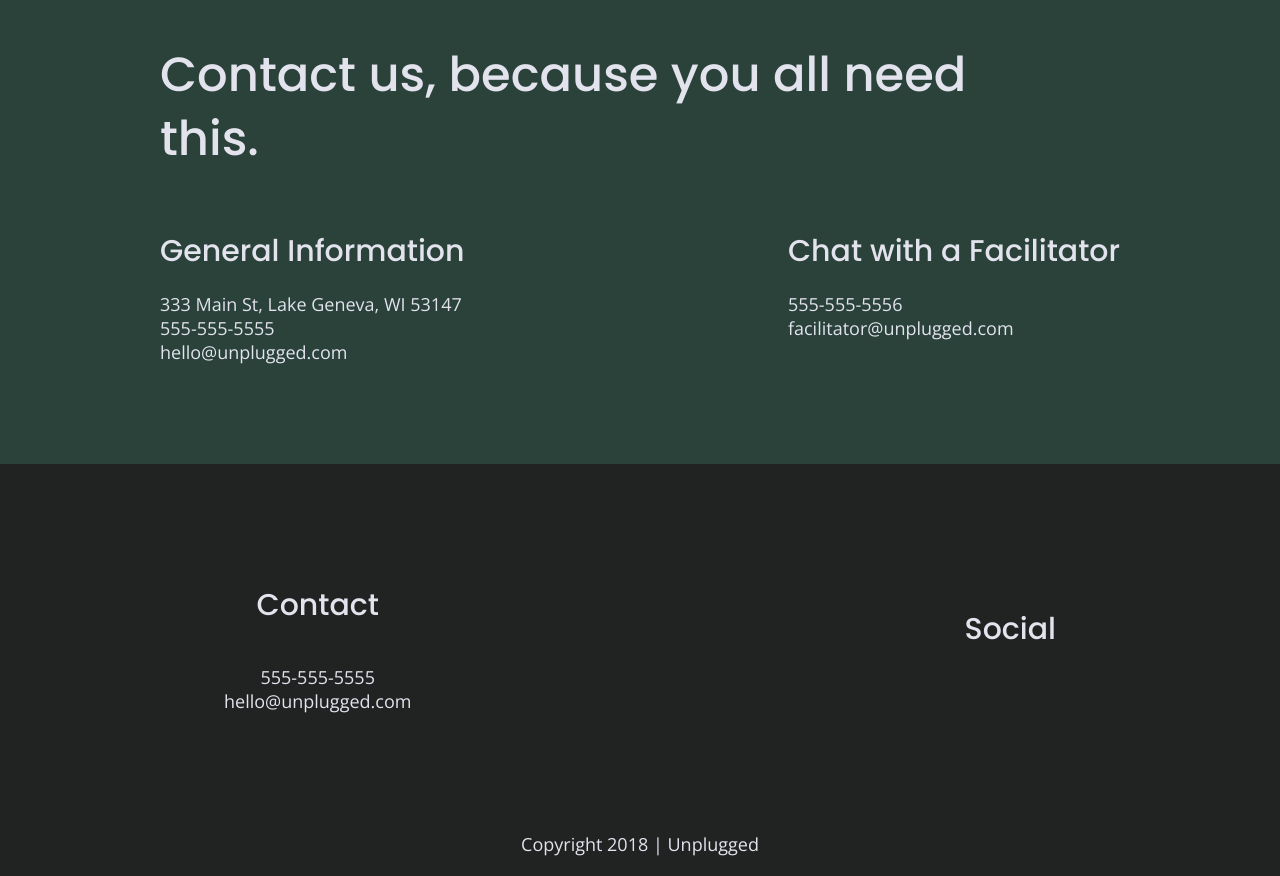
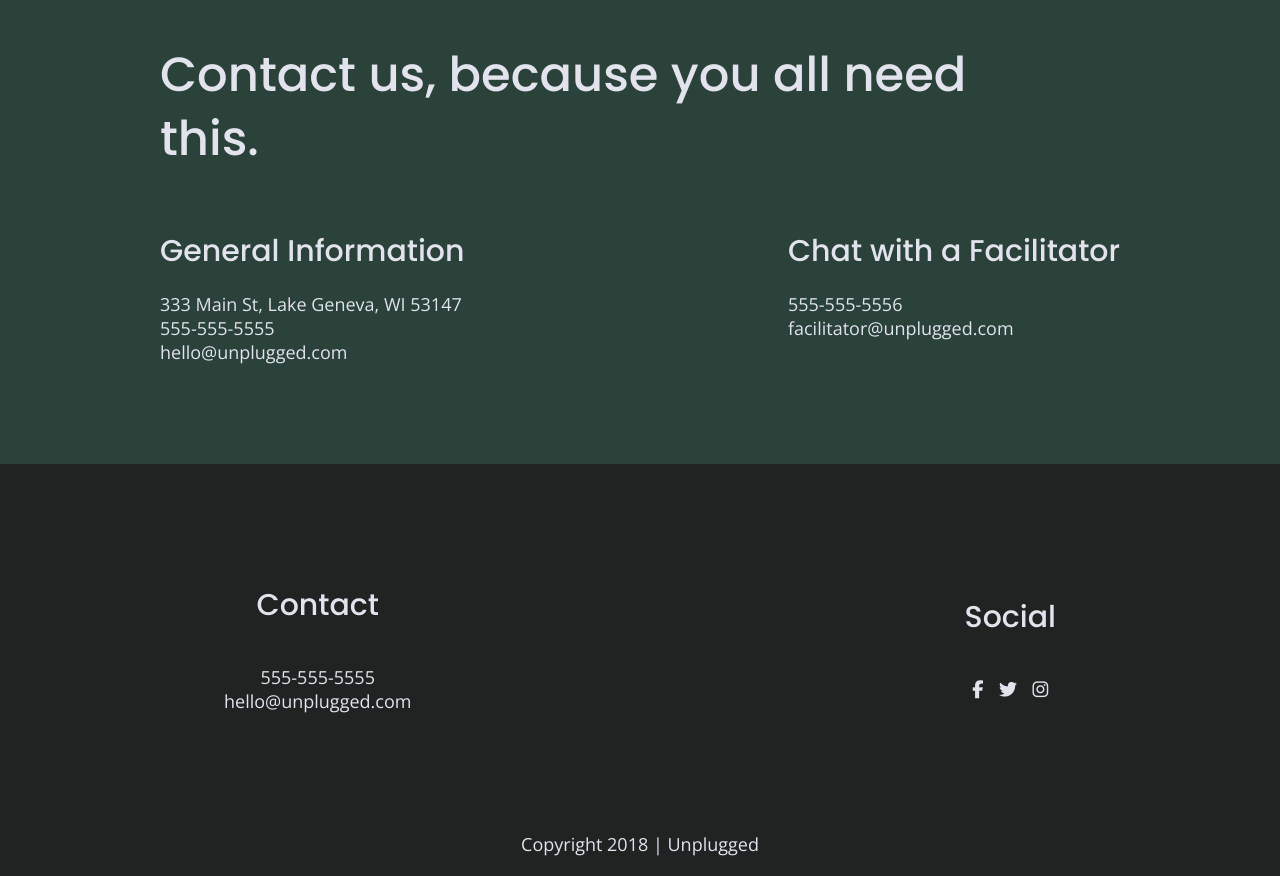
Before and after one commit to dpinon19/206-unplugged-website, a website: page about/index.html in a window 1280 px wide. Shown: the part 1255-2131 px from the top of the page. Drawn offline with nearby package versions, Linux system fonts and the light colour scheme.

Commit message:
Add social media icons

```diff
--- a/about/index.html
+++ b/about/index.html
@@ -134,18 +134,18 @@
             <h4>Social</h4>
             <div class="social-icons">
               <p>
-                <a
-                  href="https://www.facebook.com/Skillcrush/"
-                  target="_blank"
+                <a href="https://www.facebook.com/Skillcrush/" target="_blank"
+                  ><i class="fab fa-facebook-f"></i
                 ></a>
               </p>
               <p>
-                <a href="https://twitter.com/Skillcrush" target="_blank"></a>
+                <a href="https://twitter.com/Skillcrush" target="_blank"
+                  ><i class="fab fa-twitter"></i
+                ></a>
               </p>
               <p>
-                <a
-                  href="https://www.instagram.com/skillcrush/"
-                  target="_blank"
+                <a href="https://www.instagram.com/skillcrush/" target="_blank"
+                  ><i class="fab fa-instagram"></i
                 ></a>
               </p>
             </div>
```
Also changed, not shown: faq/index.html (+7 -7 lines), index.html (+7 -7 lines).
